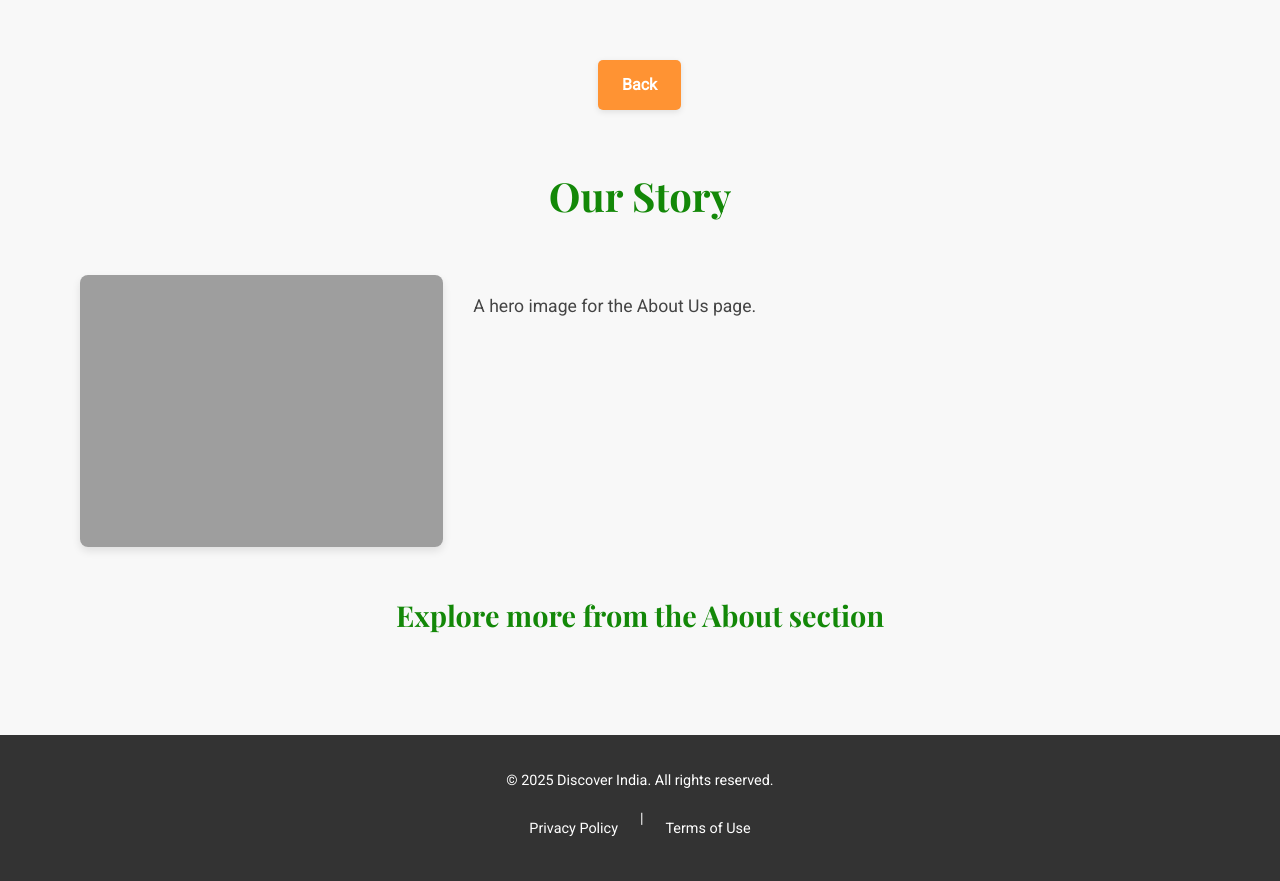
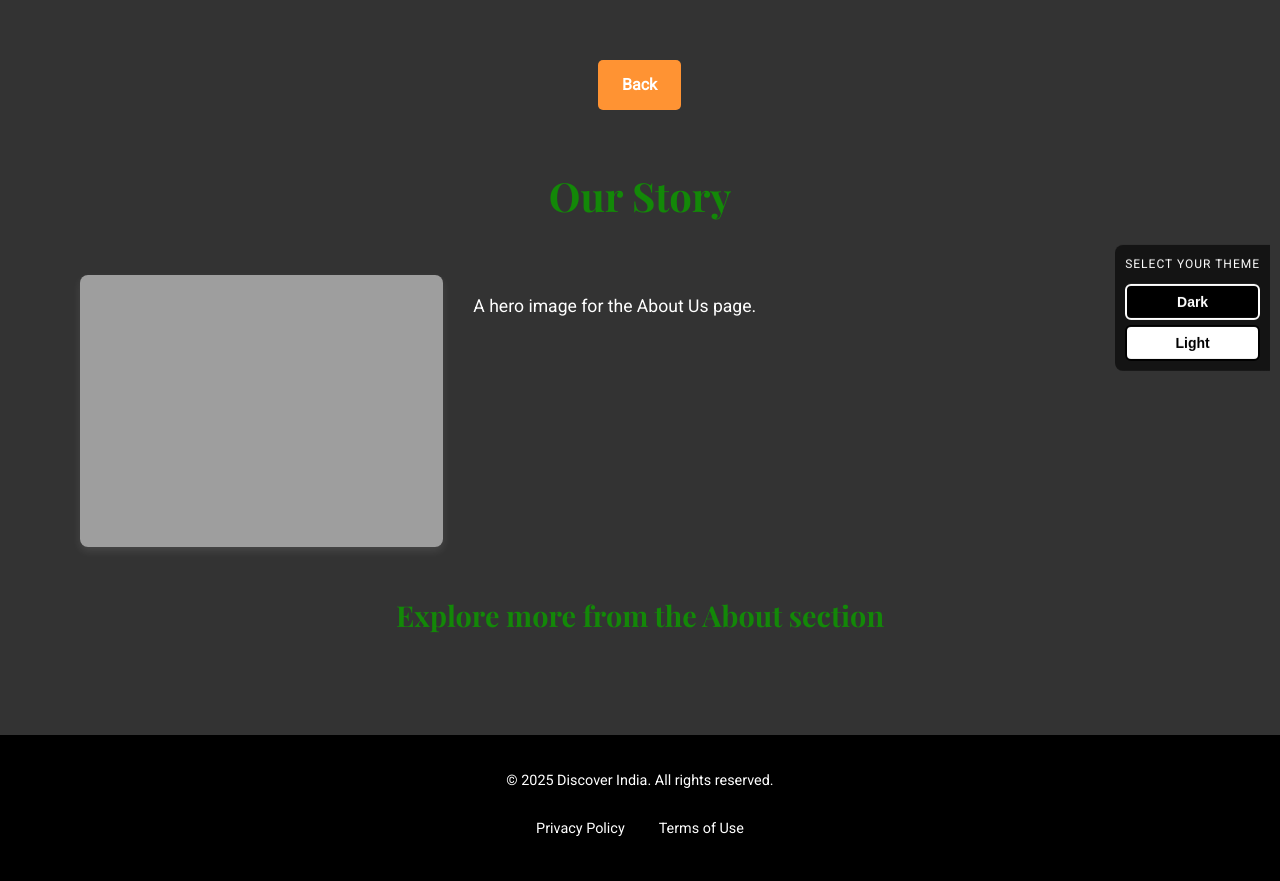
Before and after one commit to ArthPatel-GitHub/AS91893--DMO-, a Flask app: a page that uses templates/base.html in a window 1280 px wide. Shown: the part 92-973 px from the top of the page. Run offline with Flask 3, Linux system fonts and the light colour scheme; data comes from the database, SQL or seed files in the repository.

Commit message:
I HAVE NOW ADDED MY THEME OF DARK AND LIGHT ON MY WEBSITE. I AM NOW GOING TO BE ADDING SOME ADDITIONAL FEATURES, LIKE BIGGER IMAGES ON MY DETAILS PAGES, AND JUST ADDING ANY LAST THINGS FOR MY FINAL PRODUCT.

```diff
--- a/static/css/style.css
+++ b/static/css/style.css
@@ -1,15 +1,28 @@
 /* ========================================================================
-   GLOBAL STYLES
+   GLOBAL STYLES & COLOR VARIABLES
    ======================================================================== */
 :root {
+    /* Define base colors */
     --india-green: #138808;
     --saffron-orange: #ff9333;
     --dark-gray: #333333;
     --light-gray: #f8f8f8;
     --white: #ffffff;
-    --text-color: #444;
-    --shadow-light: rgba(0, 0, 0, 0.1);
-    --shadow-medium: rgba(0, 0, 0, 0.2);
+    --black: #000000;
+
+    /* Semantic color variables, will be overridden by theme classes */
+    --primary-color: var(--india-green);
+    --secondary-color: var(--saffron-orange);
+    --background-color: var(--dark-gray);
+    --text-color: var(--white);
+    --card-bg-color: var(--white);
+    --card-text-color: #666;
+    --footer-bg-color: var(--dark-gray);
+    --header-bg-color: var(--india-green);
+    --shadow-color: rgba(0, 0, 0, 0.1);
+    --card-hover-shadow: rgba(0, 0, 0, 0.15);
+
+    /* Spacing and layout variables */
     --container-max: 1200px;
     --container-pad: 16px;
     --container-pad-lg: 20px;
@@ -28,8 +41,38 @@
     --nav-height: 60px;
     --hamburger-size: 48px;
 }
-/* ... rest of the CSS code ... */
 
+/* ========================================================================
+   THEME CLASSES
+   ======================================================================== */
+.dark-theme {
+    /* Inherits from :root, with specific overrides */
+    --background-color: var(--dark-gray);
+    --card-bg-color: #444; /* Slightly lighter card for contrast */
+    --text-color: var(--white);
+    --footer-bg-color: var(--black);
+    --header-bg-color: var(--india-green);
+    --card-text-color: #eee;
+    --shadow-color: rgba(255, 255, 255, 0.1);
+    --card-hover-shadow: rgba(255, 255, 255, 0.2);
+}
+
+.light-theme {
+    --primary-color: var(--saffron-orange);
+    --secondary-color: var(--india-green);
+    --background-color: var(--white);
+    --card-bg-color: var(--light-gray);
+    --text-color: var(--dark-gray);
+    --footer-bg-color: var(--saffron-orange);
+    --header-bg-color: var(--india-green);
+    --card-text-color: #666;
+    --shadow-color: rgba(0, 0, 0, 0.1);
+    --card-hover-shadow: rgba(0, 0, 0, 0.15);
+}
+
+/* ========================================================================
+   GLOBAL STYLES
+   ======================================================================== */
 *,
 *::before,
 *::after {
@@ -48,7 +91,7 @@
     line-height: 1.6;
     margin: 0;
     padding: 0;
-    background-color: var(--light-gray);
+    background-color: var(--background-color);
     color: var(--text-color);
     text-rendering: optimizeLegibility;
     -webkit-font-smoothing: antialiased;
@@ -57,6 +100,7 @@
     flex-direction: column;
     min-height: 100vh;
     overflow-x: hidden;
+    transition: background-color 0.4s ease, color 0.4s ease;
 }
 
 :focus-visible {
@@ -72,11 +116,67 @@
 }
 
 /* ========================================================================
+   SIDE MENU FOR COLOR SWITCHING
+   ======================================================================== */
+.color-switcher {
+    position: fixed;
+    top: 50%;
+    right: 10px;
+    transform: translateY(-50%);
+    display: flex;
+    flex-direction: column;
+    padding: 10px;
+    gap: 5px;
+    background-color: rgba(0, 0, 0, 0.6);
+    backdrop-filter: blur(5px);
+    border-radius: 8px 0 0 8px;
+    z-index: 2000;
+    transition: right 0.3s ease;
+}
+
+.color-switcher:hover {
+    right: 0;
+}
+
+.theme-button {
+    border: none;
+    padding: 8px 12px;
+    font-size: 14px;
+    font-weight: 600;
+    cursor: pointer;
+    border-radius: 6px;
+    min-width: 90px;
+    transition: background-color 0.3s, color 0.3s;
+}
+
+.theme-switcher-title {
+    color: var(--white);
+    font-size: 12px;
+    font-weight: 500;
+    text-align: center;
+    margin: 0 0 5px 0;
+    text-transform: uppercase;
+    letter-spacing: 1px;
+}
+
+.dark-btn {
+    background-color: var(--black);
+    color: var(--white);
+    border: 2px solid var(--white);
+}
+
+.light-btn {
+    background-color: var(--white);
+    color: var(--black);
+    border: 2px solid var(--black);
+}
+
+/* ========================================================================
    HEADER - Mobile-Optimized
    ======================================================================== */
 
 .site-header {
-    background-color: var(--india-green);
+    background-color: var(--header-bg-color);
     color: var(--white);
     padding: 1rem 0;
     position: relative;
@@ -259,7 +359,7 @@
     font-size: clamp(1.75rem, 5vw, 2.5rem);
     text-align: center;
     margin: clamp(30px, 8vw, 40px) 0 clamp(16px, 4vw, 20px);
-    color: var(--india-green);
+    color: var(--primary-color);
     line-height: 1.3;
     padding: 0 var(--container-pad);
 }
@@ -277,9 +377,9 @@
 }
 
 .card-item {
-    background-color: var(--white);
+    background-color: var(--card-bg-color);
     border-radius: var(--card-radius);
-    box-shadow: 0 4px 8px rgba(0, 0, 0, 0.1);
+    box-shadow: 0 4px 8px var(--shadow-color);
     overflow: hidden;
     transition: transform 0.3s ease, box-shadow 0.3s ease;
     display: flex;
@@ -297,7 +397,7 @@
 .card-item:hover,
 .card-item:focus-visible {
     transform: translateY(-3px);
-    box-shadow: 0 6px 12px rgba(0, 0, 0, 0.15);
+    box-shadow: 0 6px 12px var(--card-hover-shadow);
 }
 
 .card-item img {
@@ -314,7 +414,7 @@
 
 .card-item h3 {
     font-size: var(--fz-lg);
-    color: var(--india-green);
+    color: var(--primary-color);
     margin-top: 0;
     margin-bottom: 8px;
     font-weight: bold;
@@ -323,7 +423,7 @@
 
 .card-item p {
     font-size: var(--fz-md);
-    color: #666;
+    color: var(--card-text-color);
     margin-top: 0;
     margin-bottom: 15px;
     line-height: 1.5;
@@ -358,12 +458,13 @@
    ======================================================================== */
 
 .site-footer {
-    background-color: var(--dark-gray);
+    background-color: var(--footer-bg-color);
     color: var(--white);
     padding: clamp(16px, 4vw, 20px) 0;
     text-align: center;
     font-size: clamp(0.85rem, 2vw, 0.9rem);
     margin-top: auto;
+    transition: background-color 0.4s ease, color 0.4s ease;
 }
 
 .footer-links {
@@ -407,7 +508,7 @@
 
 .details-title {
     font-family: "Playfair Display", Georgia, serif;
-    color: var(--india-green);
+    color: var(--primary-color);
     text-align: center;
     margin-top: 0;
     font-size: clamp(1.5rem, 4vw, 2.5rem);
@@ -428,7 +529,7 @@
     max-width: 100%;
     height: auto;
     border-radius: var(--card-radius);
-    box-shadow: 0 4px 8px rgba(0, 0, 0, 0.1);
+    box-shadow: 0 4px 8px var(--shadow-color);
     display: block;
     margin: 0 auto;
 }
@@ -436,11 +537,12 @@
 .details-text {
     font-size: clamp(1rem, 2.5vw, 1.1rem);
     line-height: 1.6;
+    color: var(--text-color);
 }
 
 .details-sub-heading {
     font-family: "Playfair Display", Georgia, serif;
-    color: var(--india-green);
+    color: var(--primary-color);
     text-align: center;
     margin-top: clamp(24px, 6vw, 30px);
     margin-bottom: var(--card-gap);
@@ -665,7 +767,7 @@
         top: 100%;
         left: 0;
         width: 100%;
-        background-color: var(--india-green);
+        background-color: var(--header-bg-color);
         padding: 1rem;
         box-shadow: 0 4px 8px var(--shadow-medium);
     }
--- a/static/js/main.js
+++ b/static/js/main.js
@@ -11,7 +11,34 @@
         });
     }
 
-  // --- Image Carousel Logic (NEW) ---
+    // --- Theme Switcher Logic ---
+    const themeSwitcher = document.getElementById('theme-switcher');
+    const body = document.body;
+
+    // Load saved theme from localStorage or default to dark
+    const savedTheme = localStorage.getItem('theme') || 'dark';
+    body.classList.add(savedTheme + '-theme');
+
+    if (themeSwitcher) {
+        themeSwitcher.addEventListener('click', function (event) {
+            if (event.target.tagName === 'BUTTON') {
+                // Remove existing theme classes
+                body.classList.remove('dark-theme', 'light-theme');
+
+                // Get the new theme from the button's data-theme attribute
+                const newTheme = event.target.dataset.theme;
+
+                // Apply the new theme class
+                body.classList.add(newTheme + '-theme');
+
+                // Save the new theme to localStorage
+                localStorage.setItem('theme', newTheme);
+            }
+        });
+    }
+    // --- End Theme Switcher Logic ---
+
+    // --- Image Carousel Logic ---
     const carouselContainer = document.querySelector(".carousel-container");
     const slides = document.querySelector(".carousel-slides");
     const prevButton = document.querySelector(".carousel-button.prev");
--- a/templates/base.html
+++ b/templates/base.html
@@ -20,6 +20,12 @@
 </head>
 
 <body>
+    <aside id="theme-switcher" class="color-switcher">
+    <h2 class="theme-switcher-title">Select Your Theme</h2>
+    <button data-theme="dark" class="theme-button dark-btn">Dark</button>
+    <button data-theme="light" class="theme-button light-btn">Light</button>
+    </aside>
+
     <header class="site-header">
         <div class="container">
             <h1 class="site-title">Discover India</h1>
@@ -51,12 +57,13 @@
         <div class="container">
             <p>&copy; 2025 Discover India. All rights reserved.</p>
             <div class="footer-links">
-               <a href="{{ url_for('privacy') }}">Privacy Policy</a> |
+               <a href="{{ url_for('privacy') }}">Privacy Policy</a>
                 <a href="{{ url_for('terms') }}">Terms of Use</a>
             </div>
         </div>
     </footer>
 
     <script src="{{ url_for('static', filename='js/main.js') }}"></script>
+    <script src="{{ url_for('static', filename='js/script.js') }}"></script>
 </body>
 </html>
```
Lines whose indentation alone changed are shown as unchanged.
